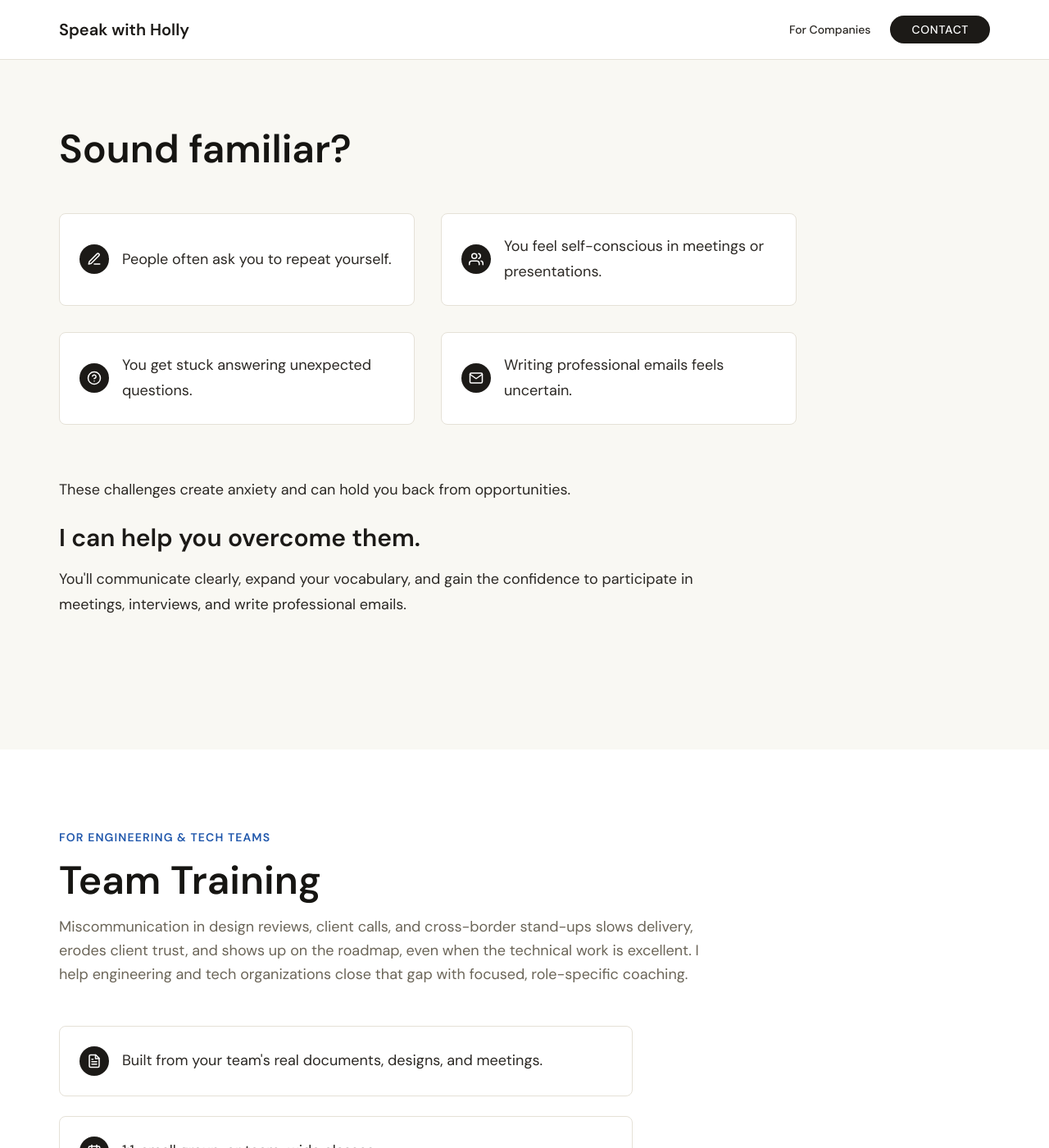
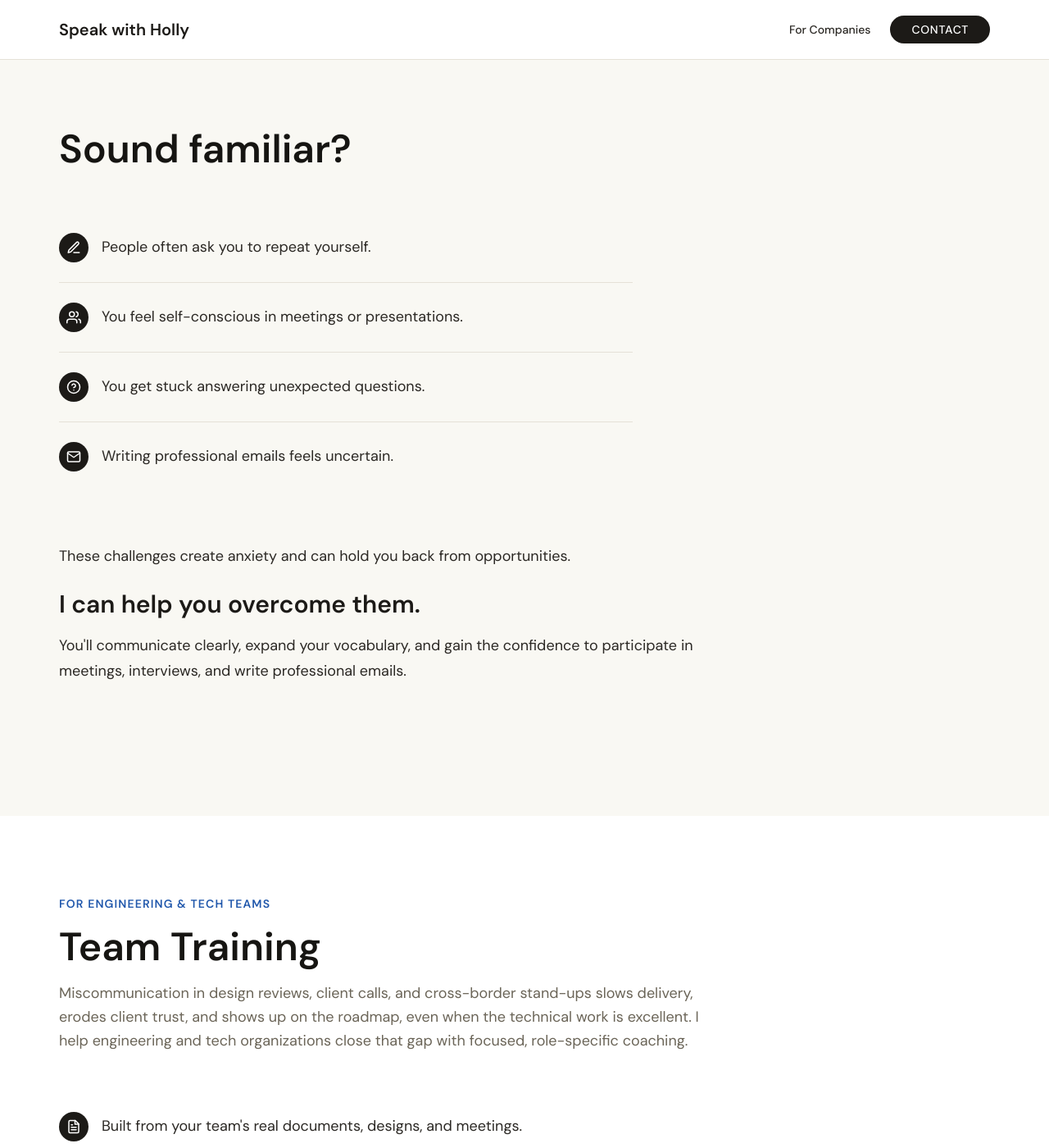
Before and after one commit to nahumgarcia/holly_web, a Jekyll site: the page built from index.html, in a window 1280 px wide and 1400 px high, scrolled down 702 px. Shown: the whole window at 82% size. Built offline with Jekyll 4.4.1, drawn with Linux system fonts in a browser that asks for light colours.

Commit message:
Replace boxed pain-point/company-point cards with a plain divided list
The two sections were solving the same layout problem two different
ways: pain-points forced a 2-column grid of bordered boxes, while
company-points stacked single-column boxes that read as oddly long
horizontal bars. Replaced both with the same format: icon + text
rows in a single column, separated by a thin divider line, no card
background or border. Matches the plain-list treatment already used
by the pricing rows and FAQ.

Co-Authored-By: Claude Sonnet 5 <noreply@anthropic.com>

```diff
--- a/_sass/formal/_components.scss
+++ b/_sass/formal/_components.scss
@@ -160,28 +160,20 @@
 
 // Pain Points
 .pain-points {
-  display: grid;
-  gap: $spacing-lg;
-  max-width: 900px;
-
-  @media (min-width: $breakpoint-md) {
-    grid-template-columns: repeat(2, 1fr);
-    gap: $spacing-xl;
-  }
+  display: flex;
+  flex-direction: column;
+  max-width: 700px;
 }
 
 .pain-point {
-  background: $color-surface;
-  border: 1px solid $color-border;
-  border-radius: $border-radius-lg;
-  padding: $spacing-lg;
+  padding: $spacing-lg 0;
   display: flex;
   gap: $spacing-md;
   align-items: center;
-  transition: border-color $transition-normal;
+  border-bottom: 1px solid $color-border;
 
-  &:hover {
-    border-color: $color-primary;
+  &:last-child {
+    border-bottom: none;
   }
 }
 
@@ -235,24 +227,21 @@
 
 // For Companies
 .company-points {
-  display: grid;
-  gap: $spacing-lg;
+  display: flex;
+  flex-direction: column;
   max-width: 700px;
   margin-bottom: $spacing-2xl;
 }
 
 .company-point {
-  background: $color-surface;
-  border: 1px solid $color-border;
-  border-radius: $border-radius-lg;
-  padding: $spacing-lg;
+  padding: $spacing-lg 0;
   display: flex;
   gap: $spacing-md;
   align-items: center;
-  transition: border-color $transition-normal;
+  border-bottom: 1px solid $color-border;
 
-  &:hover {
-    border-color: $color-primary;
+  &:last-child {
+    border-bottom: none;
   }
 }
 
```
